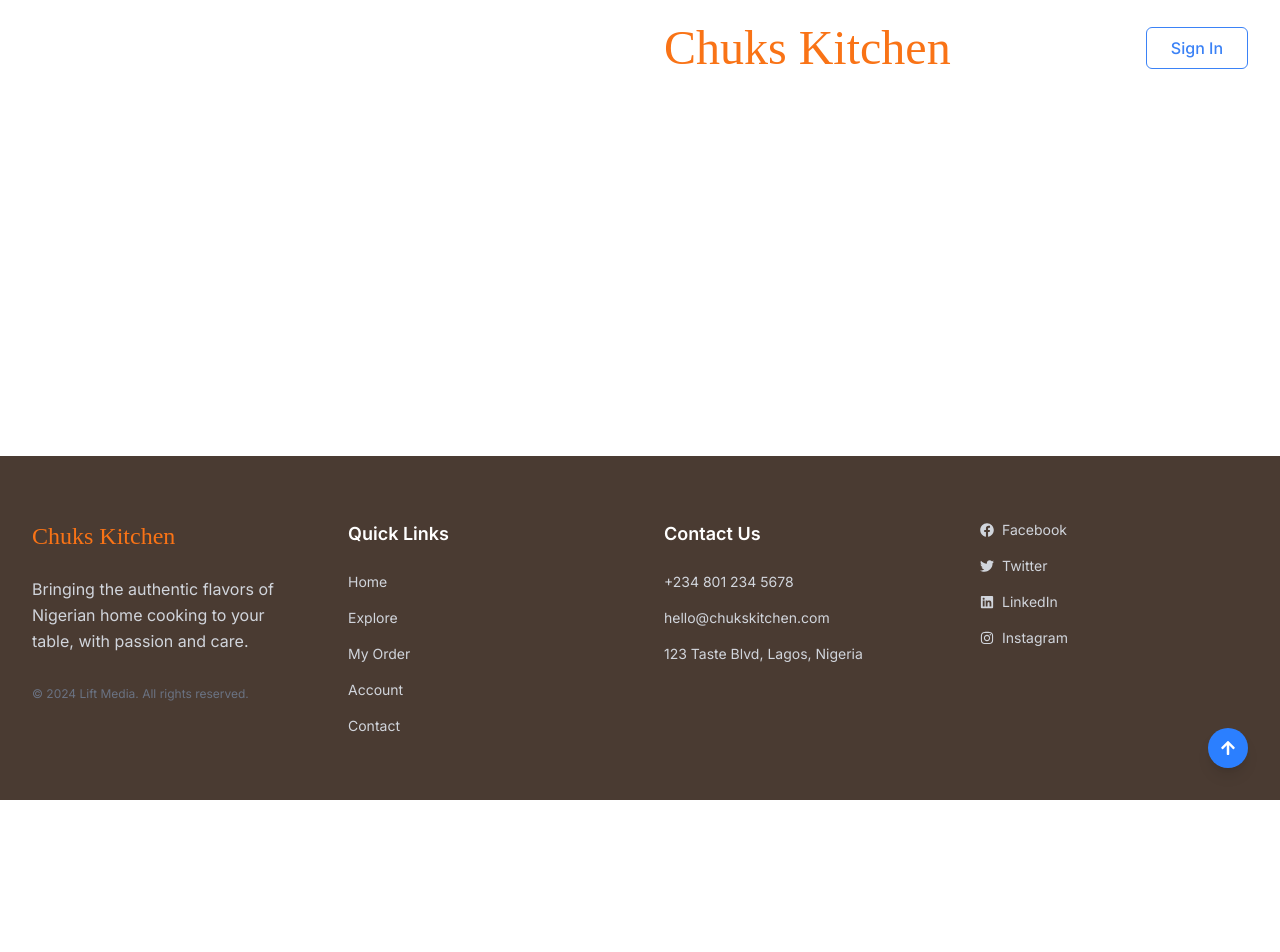
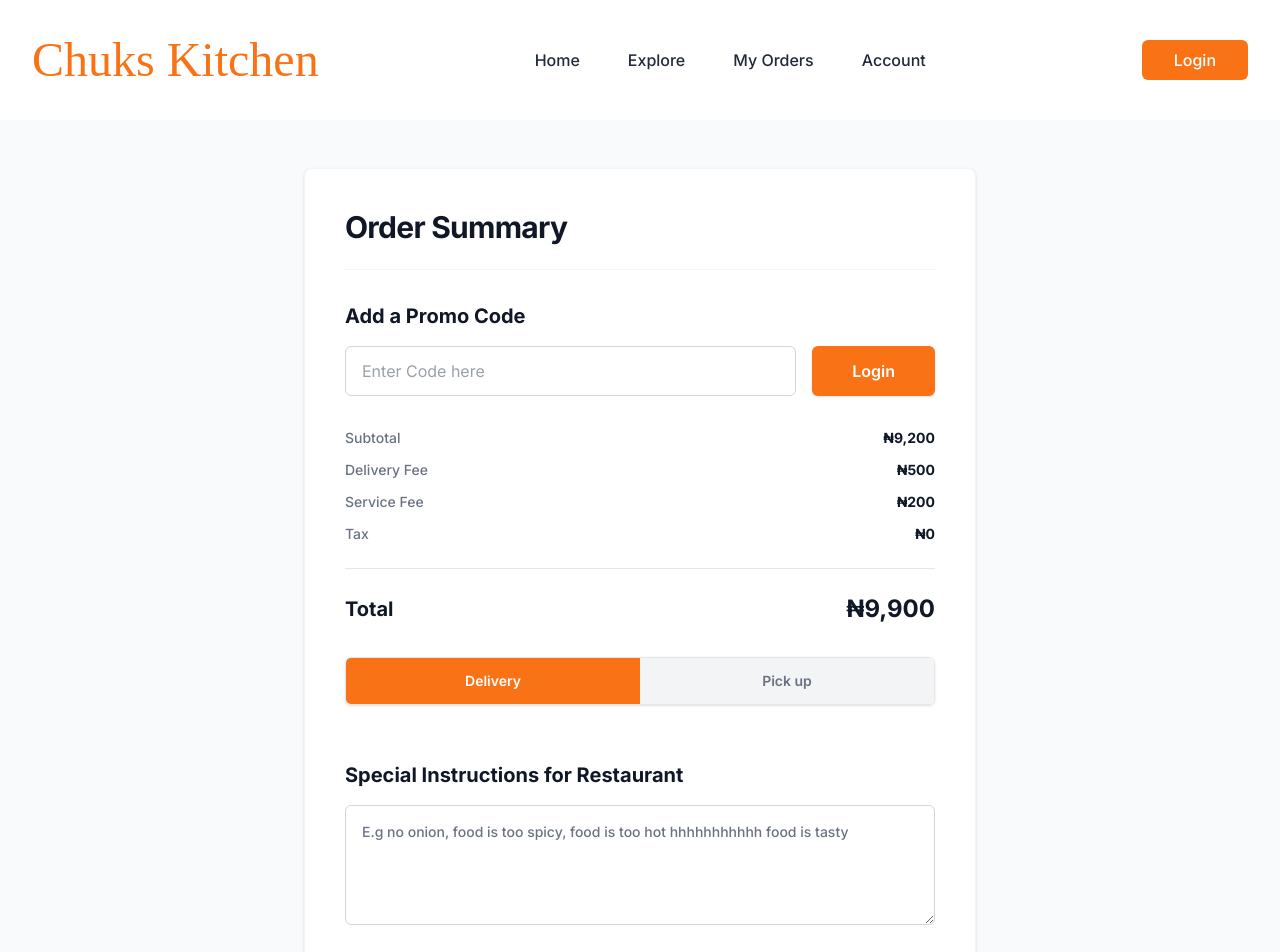
Before and after one commit to DeeEmperor/chucksKitchen, a React (Vite) app: page /chucksKitchen/order-summary in a window 1280 px wide. Shown: the top 952 px of the page. Before the commit the page ends 800 px from the top, so only its background shows below. Built offline with nearby package versions, Linux system fonts and the light colour scheme; a web font is replaced by a local one.

Commit message:
summary + deliverydetails

```diff
--- a/src/App.jsx
+++ b/src/App.jsx
@@ -9,6 +9,8 @@
 import Explore from './pages/Explore';
 import FoodDetails from './pages/FoodDetails';
 import MyOrders from './pages/MyOrders';
+import OrderSummary from './pages/OrderSummary';
+import DeliveryDetails from './pages/DeliveryDetails';
 import './App.css';
 
 function AppLayout() {
@@ -18,11 +20,13 @@
   const isExplorePage = location.pathname === '/explore';
   const isFoodDetailsPage = location.pathname.startsWith('/food/');
   const isMyOrdersPage = location.pathname === '/my-orders';
+  const isOrderSummaryPage = location.pathname === '/order-summary';
+  const isDeliveryDetailsPage = location.pathname === '/delivery-details';
 
   return (
     <div className="min-h-screen flex flex-col bg-white w-full">
-      {(!isAuthPage && !isHomePage && !isExplorePage && !isFoodDetailsPage && !isMyOrdersPage) && <Navbar />}
-      {(isExplorePage || isFoodDetailsPage || isMyOrdersPage) && <HomeNavbar />}
+      {(!isAuthPage && !isHomePage && !isExplorePage && !isFoodDetailsPage && !isMyOrdersPage && !isOrderSummaryPage && !isDeliveryDetailsPage) && <Navbar />}
+      {(isExplorePage || isFoodDetailsPage || isMyOrdersPage || isOrderSummaryPage || isDeliveryDetailsPage) && <HomeNavbar />}
       <main className="flex-grow">
         <Routes>
           <Route path="/" element={<Navigate to="/signin" replace />} />
@@ -30,6 +34,8 @@
           <Route path="/explore" element={<Explore />} />
           <Route path="/food/:id" element={<FoodDetails />} />
           <Route path="/my-orders" element={<MyOrders />} />
+          <Route path="/order-summary" element={<OrderSummary />} />
+          <Route path="/delivery-details" element={<DeliveryDetails />} />
           <Route path="/signin" element={<SignIn />} />
           <Route path="/signup" element={<SignUp />} />
         </Routes>
--- /dev/null
+++ b/src/pages/DeliveryDetails.jsx
@@ -0,0 +1,63 @@
+import React, { useState } from 'react';
+
+const DeliveryDetails = () => {
+  const [deliveryTime, setDeliveryTime] = useState('ASAP(30-25)');
+  const [instructions, setInstructions] = useState('');
+  const [contactAddress, setContactAddress] = useState('+234 801 234 5678');
+
+  return (
+    <div className="w-full bg-gray-50 min-h-[calc(100vh-104px)] flex flex-col items-center py-12 px-4 sm:px-8">
+      <div className="bg-white rounded-lg shadow-sm w-full max-w-2xl p-6 md:p-10 border border-gray-100">
+
+        <h1 className="text-[28px] md:text-[32px] font-bold text-gray-900 mb-8 tracking-tight">
+          Delivery Details
+        </h1>
+
+        <div className="w-full border border-gray-300 rounded-lg p-5 flex flex-col sm:flex-row sm:items-start justify-between gap-4 mb-8">
+          <div className="flex flex-col">
+            <span className="text-gray-900 text-sm font-medium"><span className="font-bold">Home:</span> 123 Main Street, Victoria Island, Lagos</span>
+            <span className="text-gray-900 text-sm mt-1">Apt 4B, Opposite Mega Plaza</span>
+          </div>
+          <button className="text-brand-blue font-semibold text-sm hover:text-blue-700 transition-colors whitespace-nowrap text-left sm:text-right mt-1 sm:mt-0">
+            Change Address
+          </button>
+        </div>
+
+        <div className="mb-6">
+          <h3 className="text-[19px] font-bold text-gray-900 mb-3">Delivery Time</h3>
+          <input
+            type="text"
+            value={deliveryTime}
+            onChange={(e) => setDeliveryTime(e.target.value)}
+            className="w-full border border-gray-300 rounded-md px-4 py-3 text-gray-900 text-[15px] outline-none focus:border-brand-orange focus:ring-1 focus:ring-brand-orange transition-shadow"
+          />
+        </div>
+
+        <div className="mb-6">
+          <h3 className="text-[19px] font-bold text-gray-900 mb-3">Delivery Instructions (Optional)</h3>
+          <textarea
+            value={instructions}
+            onChange={(e) => setInstructions(e.target.value)}
+            placeholder="E.g leave at the front of the door, knock twice...................."
+            className="w-full border border-gray-300 rounded-md p-4 text-[15px] text-gray-900 placeholder-gray-600 outline-none focus:border-brand-orange focus:ring-1 focus:ring-brand-orange min-h-[100px] resize-y"
+          ></textarea>
+        </div>
+
+        <div className="mb-4">
+          <h3 className="text-[19px] font-bold text-gray-900 mb-3">Contact Address</h3>
+          <input
+            type="text"
+            value={contactAddress}
+            onChange={(e) => setContactAddress(e.target.value)}
+            className="w-full border border-gray-300 rounded-md px-4 py-3 text-gray-900 text-[15px] outline-none focus:border-brand-orange focus:ring-1 focus:ring-brand-orange transition-shadow"
+          />
+        </div>
+
+
+
+      </div>
+    </div>
+  );
+};
+
+export default DeliveryDetails;
--- a/src/pages/MyOrders.jsx
+++ b/src/pages/MyOrders.jsx
@@ -140,13 +140,20 @@
           )}
         </div>
 
-        <div className="flex justify-start">
+        <div className="flex flex-col sm:flex-row justify-between items-center mt-8 pt-6 border-t border-gray-100 gap-6">
           <Link
             to="/explore"
             className="flex items-center gap-2 text-brand-blue font-medium hover:text-blue-700 transition-colors group"
           >
             <MdAdd size={20} className="group-hover:scale-110 transition-transform" />
             Add more items from Chuks Kitchen
+          </Link>
+
+          <Link
+             to="/order-summary"
+             className="w-full sm:w-auto px-8 py-3.5 bg-brand-orange text-white text-lg font-semibold rounded-lg hover:bg-orange-600 transition-colors shadow-sm text-center"
+          >
+             Proceed to Checkout
           </Link>
         </div>
 
--- /dev/null
+++ b/src/pages/OrderSummary.jsx
@@ -0,0 +1,126 @@
+import React, { useState } from 'react';
+import { Link } from 'react-router-dom';
+
+const OrderSummary = () => {
+  const [deliveryMethod, setDeliveryMethod] = useState('delivery'); // 'delivery' or 'pickup'
+  const [promoCode, setPromoCode] = useState('');
+  const [specialInstructions, setSpecialInstructions] = useState('');
+
+  const subtotal = 9200;
+  const deliveryFee = 500;
+  const serviceFee = 200;
+  const tax = 0;
+
+  // conditionally calculate total based on delivery method
+  const total = deliveryMethod === 'delivery'
+    ? subtotal + deliveryFee + serviceFee + tax
+    : subtotal + serviceFee + tax;
+
+  return (
+    <div className="w-full bg-gray-50 min-h-[calc(100vh-104px)] flex flex-col items-center py-12 px-4 sm:px-8">
+
+      {/* Main Container */}
+      <div className="bg-white rounded-lg shadow-sm w-full max-w-2xl p-6 md:p-10 border border-gray-100">
+
+        {/* Header */}
+        <h1 className="text-3xl font-bold text-gray-900 mb-8 border-b border-gray-100 pb-6 tracking-tight">
+          Order Summary
+        </h1>
+
+        {/* Promo Code Section */}
+        <div className="mb-8">
+          <h3 className="text-xl font-bold text-gray-900 mb-4">Add a Promo Code</h3>
+          <div className="flex flex-col sm:flex-row gap-4">
+            <input
+              type="text"
+              placeholder="Enter Code here"
+              value={promoCode}
+              onChange={(e) => setPromoCode(e.target.value)}
+              className="flex-grow border border-gray-300 rounded-md px-4 py-3 text-gray-700 outline-none focus:border-brand-orange focus:ring-1 focus:ring-brand-orange transition-shadow"
+            />
+
+            <button className="px-10 py-3 bg-brand-orange text-white font-semibold rounded-md hover:bg-orange-600 transition-colors shadow-sm whitespace-nowrap">
+              Login
+            </button>
+          </div>
+        </div>
+
+        {/* Price Breakdown */}
+        <div className="flex flex-col mb-6">
+          <div className="flex justify-between items-center text-sm mb-3">
+             <span className="text-gray-500 font-medium">Subtotal</span>
+             <span className="text-gray-900 font-bold">₦{subtotal.toLocaleString()}</span>
+          </div>
+          <div className="flex justify-between items-center text-sm mb-3">
+             <span className="text-gray-500 font-medium">Delivery Fee</span>
+             <span className="text-gray-900 font-bold">₦{deliveryFee.toLocaleString()}</span>
+          </div>
+          <div className="flex justify-between items-center text-sm mb-3">
+             <span className="text-gray-500 font-medium">Service Fee</span>
+             <span className="text-gray-900 font-bold">₦{serviceFee.toLocaleString()}</span>
+          </div>
+          <div className="flex justify-between items-center text-sm mb-6">
+             <span className="text-gray-500 font-medium">Tax</span>
+             <span className="text-gray-900 font-bold">₦{tax}</span>
+          </div>
+
+          {/* Divider line inside breakdown */}
+          <div className="w-full h-px bg-gray-200 mb-6"></div>
+
+          {/* Total */}
+          <div className="flex justify-between items-center mb-8">
+            <span className="text-xl font-bold text-gray-900">Total</span>
+            <span className="text-2xl font-bold text-gray-900">₦{total.toLocaleString()}</span>
+          </div>
+
+          {/* Delivery / Pickup Toggle */}
+          <div className="flex rounded-md overflow-hidden mb-8 h-12 shadow-sm border border-gray-200">
+            <button
+              onClick={() => setDeliveryMethod('delivery')}
+              className={`flex-1 text-sm font-semibold transition-colors ${
+                deliveryMethod === 'delivery'
+                  ? 'bg-brand-orange text-white'
+                  : 'bg-[#B0B0B0] text-white hover:bg-gray-400'
+              }`}
+            >
+              Delivery
+            </button>
+            <button
+              onClick={() => setDeliveryMethod('pickup')}
+              className={`flex-1 text-sm font-semibold transition-colors ${
+                deliveryMethod === 'pickup'
+                  ? 'bg-[#B0B0B0] text-white hover:bg-brand-orange'
+                  : 'bg-gray-100 text-gray-500 hover:bg-gray-200'
+              }`}
+            >
+              Pick up
+            </button>
+          </div>
+        </div>
+
+        {/* Special Instructions */}
+        <div className="mb-10">
+          <h3 className="text-xl font-bold text-gray-900 mb-4">Special Instructions for Restaurant</h3>
+          <textarea
+            value={specialInstructions}
+            onChange={(e) => setSpecialInstructions(e.target.value)}
+            placeholder="E.g no onion, food is too spicy, food is too hot hhhhhhhhhhh food is tasty"
+            className="w-full border border-gray-300 rounded-md p-4 text-sm font-medium text-gray-900 placeholder-gray-500 outline-none focus:border-brand-orange focus:ring-1 focus:ring-brand-orange min-h-[120px] resize-y"
+          ></textarea>
+        </div>
+
+        {/* Checkout CTA */}
+        <Link
+          to="/delivery-details"
+          className="w-full py-4 bg-brand-orange text-white text-lg font-bold rounded-lg hover:bg-orange-600 transition-colors shadow-sm text-center block"
+        >
+          Proceed to Checkout
+        </Link>
+
+      </div>
+
+    </div>
+  );
+};
+
+export default OrderSummary;
```
